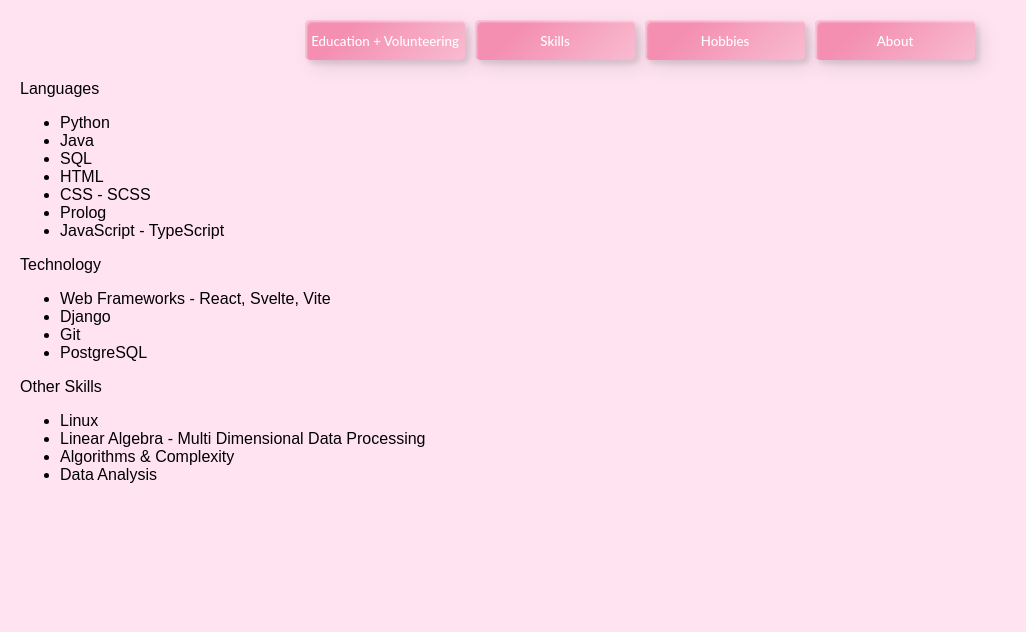
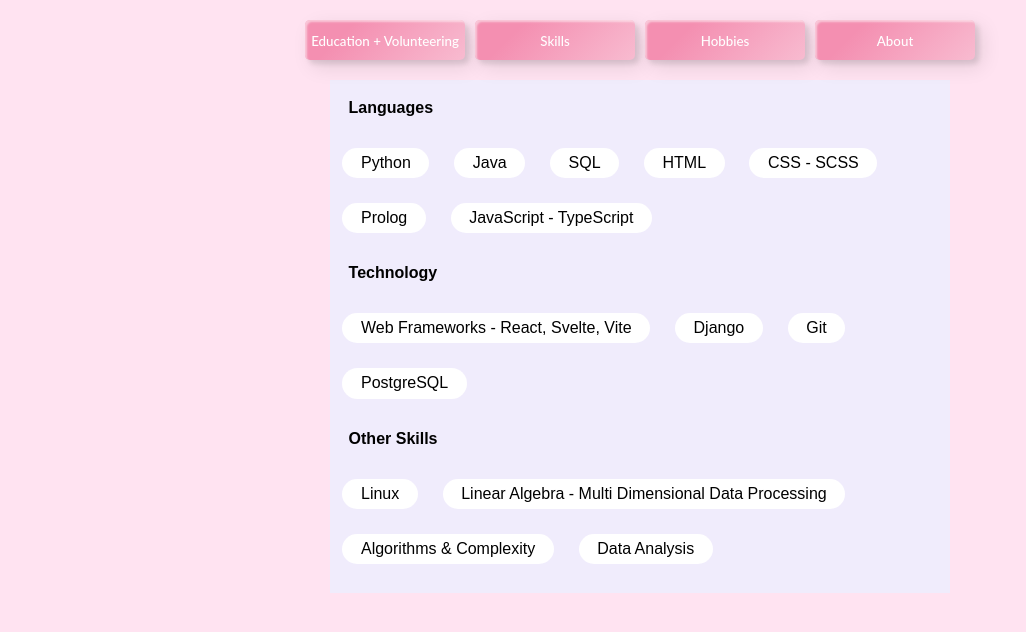
Before and after one commit to katsofroniou/Portfolio-Website, a SvelteKit app in the folder portfolio/: page /about in a window 1280 px wide. Shown: the top 632 px of the page, without its empty margins (0-1026 px from the left). Built offline with nearby package versions, Linux system fonts and the light colour scheme.

Commit message:
wip: skeleton styling for skills lists

```diff
--- a/portfolio/src/routes/about/+page.svelte
+++ b/portfolio/src/routes/about/+page.svelte
@@ -159,7 +159,41 @@
 	$white: #fff;
 	$background: #f0ecfc;
 
-	.buttonContainer {
+    .skillsContent {
+		display: table;
+		flex-direction: column;
+		align-items: center;
+		margin: auto;
+		width: 50%;
+		height: 50%;
+		background-color: $background;
+
+        p {
+            font-weight: bold;
+            margin: 3%;
+        }
+
+		ul {
+            display: flex;
+            flex-wrap: wrap;
+            align-content: center;
+			padding: 0;
+
+			li {
+				list-style-type: none;
+                display: inline;
+                float: none;
+				background-color: $white;
+				fill-opacity: 0.2;
+				border-radius: 1rem;
+				padding: 1% 3%;
+				margin: 2%;
+			}
+		}
+	}
+
+
+    .buttonContainer {
 		display: flex;
 		justify-content: center;
 		gap: 10px;
```
